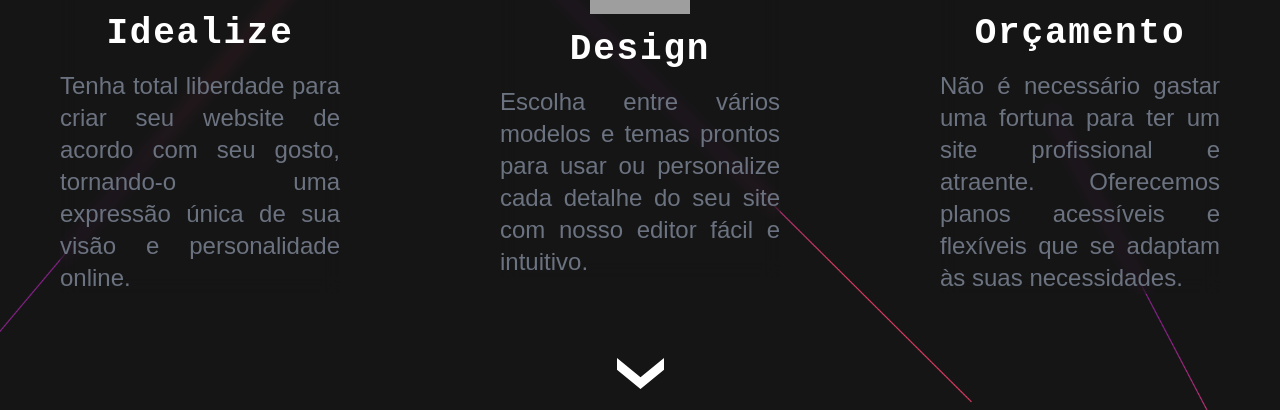
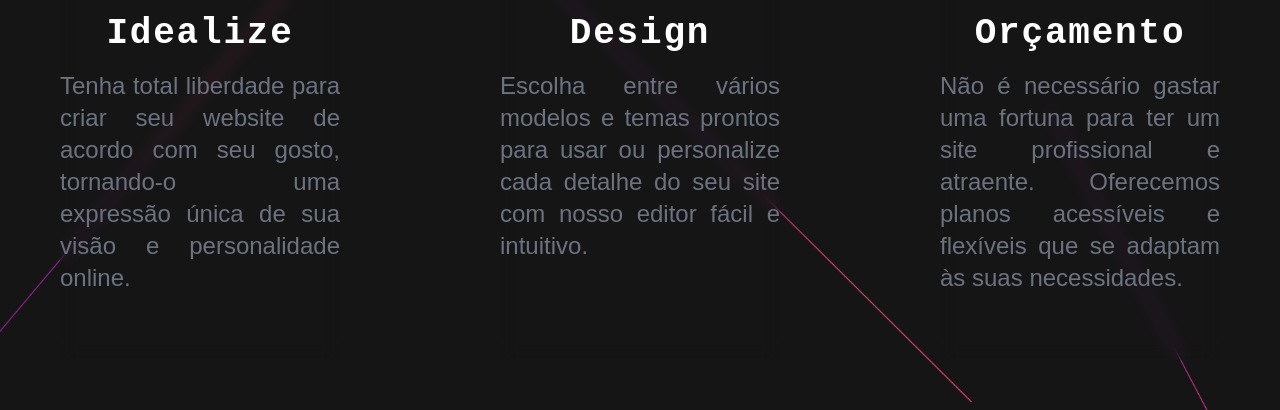
Before and after one commit to StartupCodice/frontend, a Next.js app: page / in a window 1280 px wide. Shown: the part 3299-3709 px from the top of the page. Built offline with nearby package versions, Linux system fonts and the light colour scheme; grey boxes are pictures that could not be loaded.

Commit message:
refactor: facing old height

```diff
--- a/src/components/home/CreateOwn/index.tsx
+++ b/src/components/home/CreateOwn/index.tsx
@@ -19,7 +19,7 @@ function CreateOwnAboutSet(props: {
                 {props.title}
             </h1>
             <p
-                className="text-gray-500 text-justify text-xl xl:text-2xl font-normal font-poppins w-[280px] w-max[380px]"
+                className="text-gray-500 text-justify text-xl xl:text-2xl font-normal font-poppins w-[280px] w-max[380px] h-[290px] overflow-hidden"
                 dangerouslySetInnerHTML={{ __html: props.text }}
             />
         </div>
```
